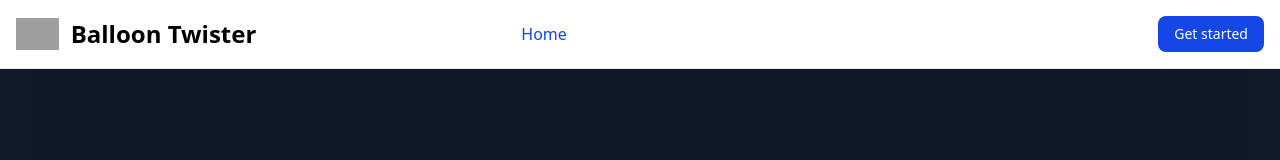
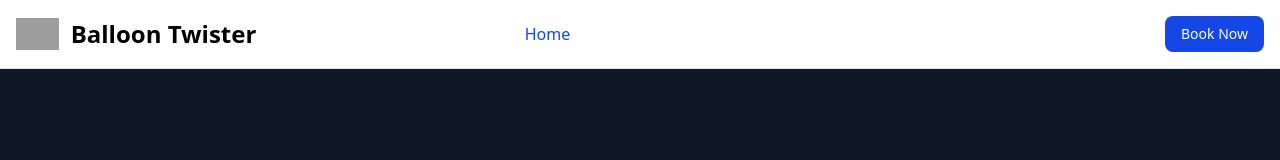
Before and after one commit to kshakya154/Balloon-Twister, a React (Vite) app: page / in a window 1280 px wide. Shown: the top 160 px of the page. Built offline with nearby package versions, Linux system fonts and the light colour scheme; grey boxes are pictures that could not be loaded.

Commit message:
button changed

```diff
--- a/src/components/Header/Header.jsx
+++ b/src/components/Header/Header.jsx
@@ -24,7 +24,7 @@ function Header() {
               type="button"
               className="text-white bg-blue-700 hover:bg-blue-800 focus:ring-4 focus:outline-none focus:ring-blue-300 font-medium rounded-lg text-sm px-4 py-2 text-center dark:bg-blue-600 dark:hover:bg-blue-700 dark:focus:ring-blue-800"
             >
-              Get started
+              Book Now
             </button>
             <button
               data-collapse-toggle="navbar-sticky"
```
